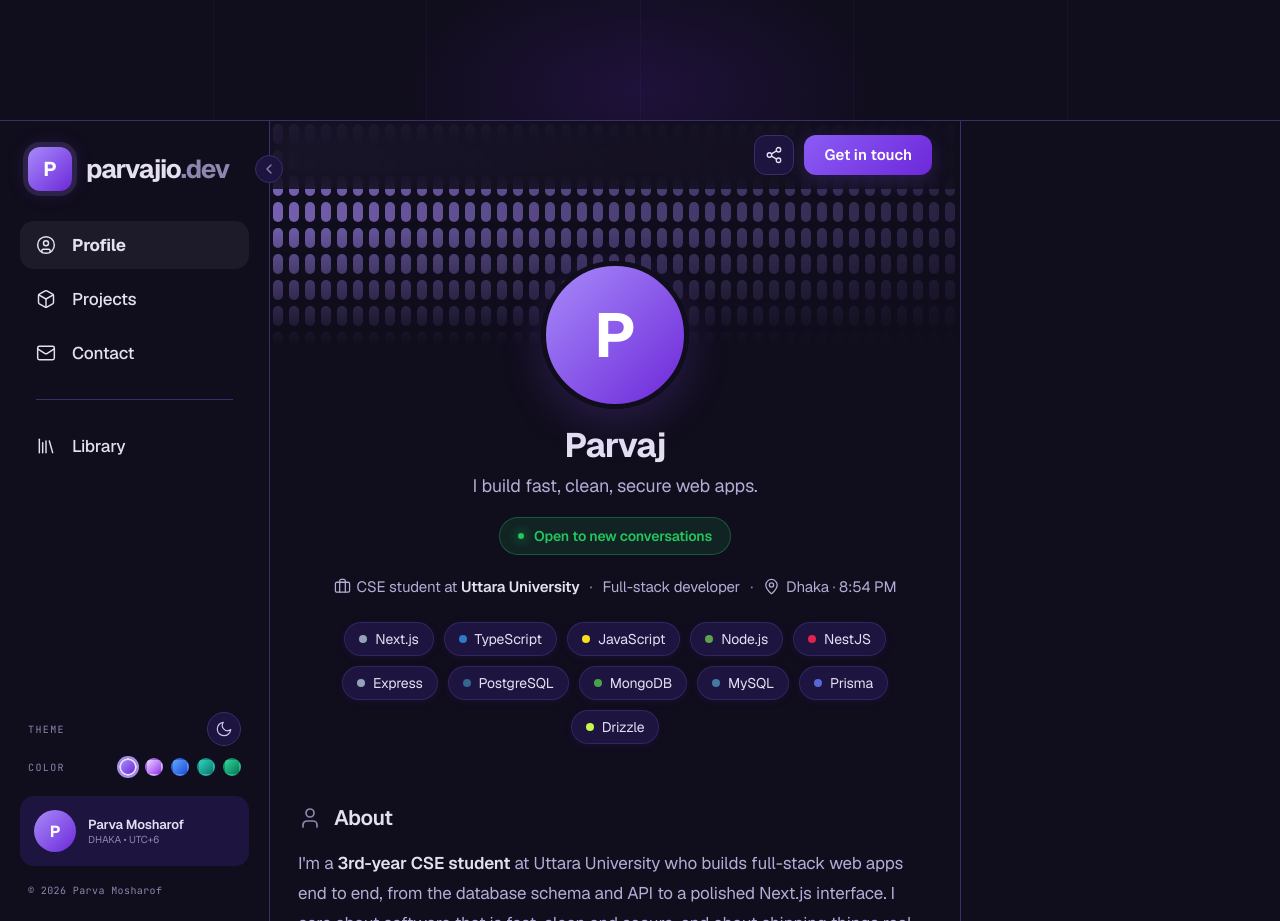
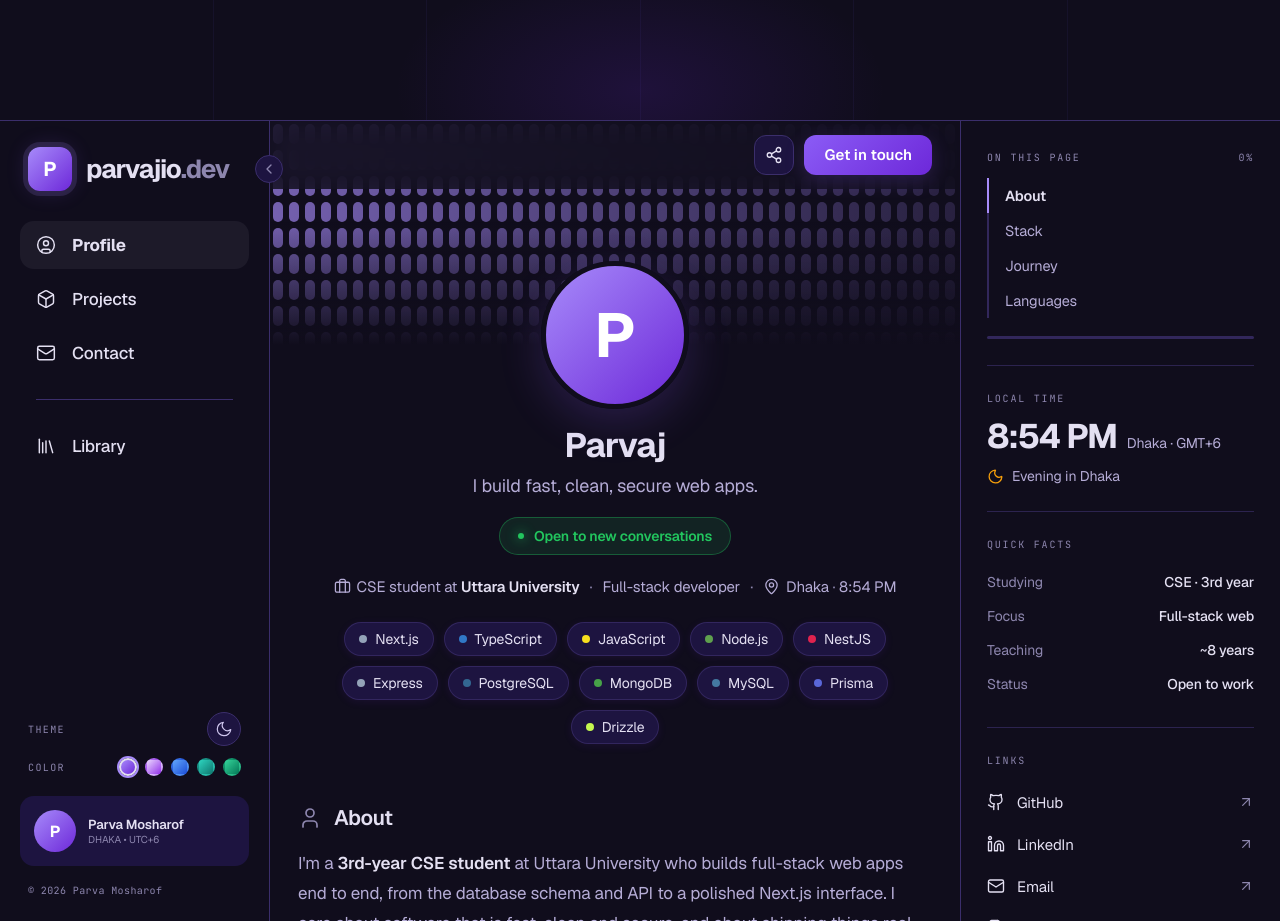
Before and after one commit to parvajio/parvajioapp, a Next.js app: page / in a window 1280 px wide. Shown: the part 680-1601 px from the top of the page. Built offline with nearby package versions, Linux system fonts and the light colour scheme.

Commit message:
feat(work): add RightRail and wire scroll state to PageBar

```diff
--- a/components/PageBar.tsx
+++ b/components/PageBar.tsx
@@ -2,9 +2,11 @@
 
 type PageBarProps = {
   onContact: () => void;
+  showId: boolean;
+  scrolled: boolean;
 };
 
-export default function PageBar({ onContact }: PageBarProps) {
+export default function PageBar({ onContact, showId, scrolled }: PageBarProps) {
   const handleShare = () => {
     try {
       const url = window.location.href;
@@ -14,8 +16,10 @@
     }
   };
 
+  const barClass = `page-bar${scrolled ? " scrolled" : ""}${showId ? " show-id" : ""}`;
+
   return (
-    <div className="page-bar" id="pageBar">
+    <div className={barClass} id="pageBar">
       <div className="bar-id">
         <div className="bar-avatar">P</div>
         <div>
--- /dev/null
+++ b/components/RightRail.tsx
@@ -0,0 +1,134 @@
+"use client";
+
+import { ArrowUpRight } from "lucide-react";
+import { CTX_STATIC, RAIL_LINKS, type RailIcon } from "@/data/profile";
+import type { WorkTab } from "./WorkShell";
+import DhakaClock from "./DhakaClock";
+
+type RightRailProps = {
+  curTab: WorkTab;
+  sections: string[];
+  activeIdx: number;
+  /** Reading progress 0–1. */
+  progress: number;
+  onSelect: (index: number) => void;
+};
+
+/** Brand glyphs have no lucide-react match in this version, so the two
+ *  original inline SVGs are kept verbatim (allowed by the icons rule). */
+function RailLinkIcon({ icon }: { icon: RailIcon }) {
+  if (typeof icon === "string") return <BrandIcon name={icon} />;
+  const Icon = icon;
+  return <Icon aria-hidden="true" />;
+}
+
+/** Brand glyphs have no lucide-react match in this version, so the two
+ *  original inline SVGs are kept verbatim (allowed by the icons rule). */
+function BrandIcon({ name }: { name: "github" | "linkedin" }) {
+  if (name === "github") {
+    return (
+      <svg viewBox="0 0 24 24" aria-hidden="true">
+        <path d="M15 22v-4a4.8 4.8 0 0 0-1-3.5c3 0 6-2 6-5.5.08-1.25-.27-2.48-1-3.5.28-1.15.28-2.35 0-3.5 0 0-1 0-3 1.5-2.64-.5-5.36-.5-8 0C6 2 5 2 5 2c-.3 1.15-.3 2.35 0 3.5A5.403 5.403 0 0 0 4 9c0 3.5 3 5.5 6 5.5-.39.49-.68 1.05-.85 1.65-.17.6-.22 1.23-.15 1.85v4" />
+        <path d="M9 18c-4.51 2-5-2-7-2" />
+      </svg>
+    );
+  }
+  return (
+    <svg viewBox="0 0 24 24" aria-hidden="true">
+      <path d="M16 8a6 6 0 0 1 6 6v7h-4v-7a2 2 0 0 0-2-2 2 2 0 0 0-2 2v7h-4v-7a6 6 0 0 1 6-6z" />
+      <rect width="4" height="12" x="2" y="9" />
+      <circle cx="4" cy="4" r="2" />
+    </svg>
+  );
+}
+
+export default function RightRail({
+  curTab,
+  sections,
+  activeIdx,
+  progress,
+  onSelect,
+}: RightRailProps) {
+  // Step 4 covers the profile + contact context variants only (the projects
+  // preview variant arrives in Step 5). Until then the works tab falls back
+  // to the profile facts so the block never renders empty.
+  const ctx = curTab === "contact" ? CTX_STATIC.contact : CTX_STATIC.profile;
+  const pct = Math.round(progress * 100);
+
+  return (
+    <aside className="col-info">
+      <div className="rail">
+        <div className="rail-block">
+          <div className="rail-h">
+            <span>ON THIS PAGE</span>
+            <span id="readPct">{pct}%</span>
+          </div>
+          <ul className="toc" id="toc">
+            {sections.map((label, i) => (
+              <li key={`${label}-${i}`}>
+                <a
+                  data-i={i}
+                  role="button"
+                  tabIndex={0}
+                  className={i === activeIdx ? "active" : undefined}
+                  onClick={() => onSelect(i)}
+                  onKeyDown={(e) => {
+                    if (e.key === "Enter" || e.key === " ") {
+                      e.preventDefault();
+                      e.stopPropagation();
+                      onSelect(i);
+                    }
+                  }}
+                >
+                  {label}
+                </a>
+              </li>
+            ))}
+          </ul>
+          <div className="progress">
+            <i id="readBar" style={{ width: `${pct}%` }}></i>
+          </div>
+        </div>
+        <div className="rail-block">
+          <div className="rail-h">
+            <span>LOCAL TIME</span>
+          </div>
+          <DhakaClock variant="rail" />
+        </div>
+        <div className="rail-block" id="railContext">
+          <div className="rail-h">
+            <span>{ctx.heading}</span>
+          </div>
+          {ctx.rows.map((row) => (
+            <div key={row.k} className="kv">
+              <span>{row.k}</span>
+              <b>{row.v}</b>
+            </div>
+          ))}
+        </div>
+        <div className="rail-block">
+          <div className="rail-h">
+            <span>LINKS</span>
+          </div>
+          {RAIL_LINKS.map((link) => {
+            const placeholder = link.href === "#";
+            return (
+              <a
+                key={link.label}
+                className="rail-link"
+                href={link.href}
+                onClick={
+                  placeholder ? (e) => e.preventDefault() : undefined
+                }
+              >
+                <RailLinkIcon icon={link.icon} />
+                {link.label}
+                <ArrowUpRight className="go" aria-hidden="true" />
+              </a>
+            );
+          })}
+        </div>
+      </div>
+    </aside>
+  );
+}
--- a/components/WorkShell.tsx
+++ b/components/WorkShell.tsx
@@ -1,10 +1,12 @@
 "use client";
 
 import { useCallback, useEffect, useRef, useState } from "react";
+import { useScrollSpy } from "@/hooks/useScrollSpy";
 import ContactTab from "./ContactTab";
 import PageBar from "./PageBar";
 import ProfileTab from "./ProfileTab";
 import ProjectsTab from "./ProjectsTab";
+import RightRail from "./RightRail";
 import Sidebar from "./Sidebar";
 
 export type WorkTab = "profile" | "works" | "contact";
@@ -48,6 +50,8 @@
     mainRef.current?.scrollTo({ top: 0 });
   }, []);
 
+  const spy = useScrollSpy(mainRef, curTab);
+
   return (
     <section id="work" className={collapsed ? "nav-collapsed" : undefined}>
       <div className="cols">
@@ -58,12 +62,22 @@
           onToggleNav={toggleNav}
         />
         <main className="col-main" id="mainCol" ref={mainRef}>
-          <PageBar onContact={() => showTab("contact")} />
+          <PageBar
+            onContact={() => showTab("contact")}
+            showId={spy.showId}
+            scrolled={spy.scrolled}
+          />
           {curTab === "profile" && <ProfileTab />}
           {curTab === "works" && <ProjectsTab />}
           {curTab === "contact" && <ContactTab />}
         </main>
-        <aside className="col-info" />
+        <RightRail
+          curTab={curTab}
+          sections={spy.sections}
+          activeIdx={spy.activeIdx}
+          progress={spy.progress}
+          onSelect={spy.scrollToSec}
+        />
       </div>
     </section>
   );
```
